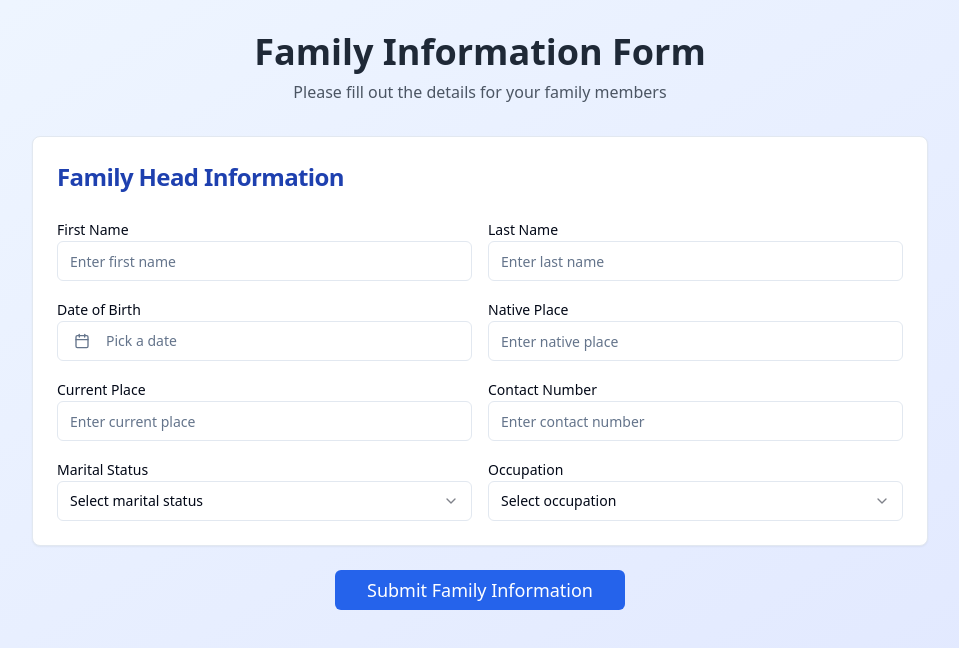
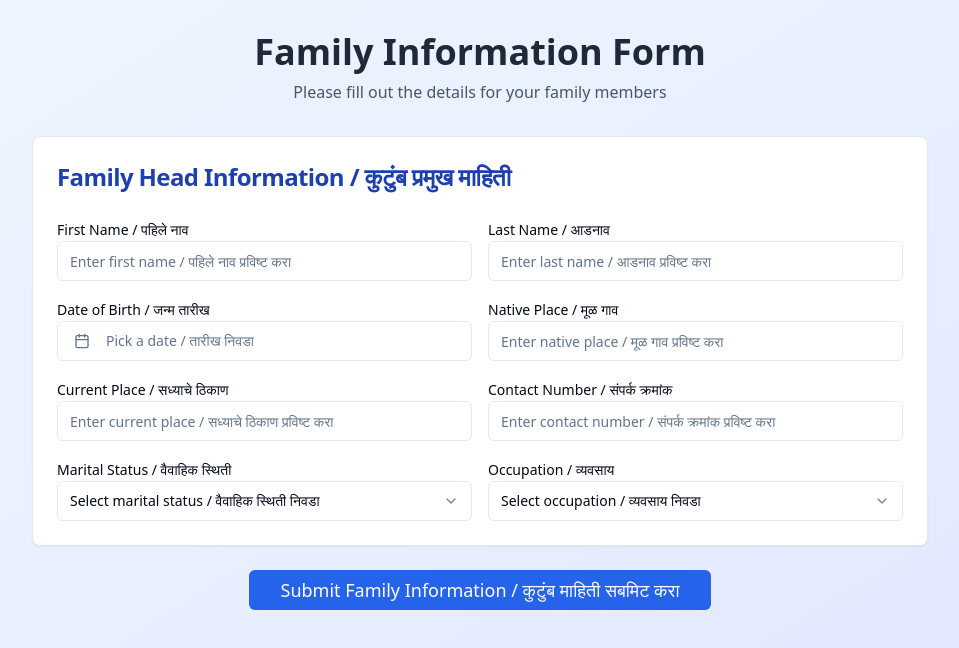
Before and after one commit to DeveshSoman/nyaas-dataform, a React (Vite) app: page / in a window 1280 px wide. Shown: the top 648 px of the page, without its empty margins (160-1119 px from the left). Built offline with nearby package versions, Linux system fonts and the light colour scheme.

Commit message:
Add name display and Marathi translation
Displays entered names next to form titles and provides Marathi translations for field labels and placeholders.

```diff
--- a/src/components/FamilyForm.tsx
+++ b/src/components/FamilyForm.tsx
@@ -94,6 +94,12 @@ const FamilyForm = () => {
   const spouseForm = useForm<SpouseData>({
     resolver: zodResolver(spouseSchema),
   });
+
+  // Watch form values for display
+  const familyHeadFirstName = familyHeadForm.watch('firstName') || '';
+  const familyHeadLastName = familyHeadForm.watch('lastName') || '';
+  const spouseFirstName = spouseForm.watch('firstName') || '';
+  const spouseLastName = spouseForm.watch('lastName') || '';
 
   const handleMaritalStatusChange = (value: string) => {
     familyHeadForm.setValue('maritalStatus', value as any);
@@ -614,21 +620,45 @@ const FamilyForm = () => {
     </div>
   );
 
+  const getDisplayName = (firstName: string, lastName: string) => {
+    if (!firstName && !lastName) return '';
+    return `${firstName} ${lastName}`.trim();
+  };
+
+  const getMarathiTranslation = (name: string) => {
+    // Simple transliteration mapping - in a real app, you'd use a proper translation API
+    const translationMap: { [key: string]: string } = {
+      'a': 'अ', 'b': 'ब', 'c': 'च', 'd': 'द', 'e': 'ए', 'f': 'फ', 'g': 'ग', 'h': 'ह',
+      'i': 'इ', 'j': 'ज', 'k': 'क', 'l': 'ल', 'm': 'म', 'n': 'न', 'o': 'ओ', 'p': 'प',
+      'q': 'क्यू', 'r': 'र', 's': 'स', 't': 'त', 'u': 'उ', 'v': 'व', 'w': 'व', 'x': 'क्स',
+      'y': 'य', 'z': 'झ', ' ': ' '
+    };
+
+    return name.toLowerCase().split('').map(char => translationMap[char] || char).join('');
+  };
+
   return (
     <div className="space-y-6">
       {/* Family Head Section */}
       <Card>
         <CardHeader>
-          <CardTitle className="text-2xl text-blue-800">Family Head Information</CardTitle>
+          <CardTitle className="text-2xl text-blue-800">
+            Family Head Information / कुटुंब प्रमुख माहिती
+            {getDisplayName(familyHeadFirstName, familyHeadLastName) && (
+              <span className="text-lg text-gray-600 ml-3">
+                ({getDisplayName(familyHeadFirstName, familyHeadLastName)} / {getMarathiTranslation(getDisplayName(familyHeadFirstName, familyHeadLastName))})
+              </span>
+            )}
+          </CardTitle>
         </CardHeader>
         <CardContent className="space-y-4">
           <div className="grid grid-cols-1 md:grid-cols-2 gap-4">
             <div>
-              <Label htmlFor="head-firstName">First Name</Label>
+              <Label htmlFor="head-firstName">First Name / पहिले नाव</Label>
               <Input
                 id="head-firstName"
                 {...familyHeadForm.register('firstName')}
-                placeholder="Enter first name"
+                placeholder="Enter first name / पहिले नाव प्रविष्ट करा"
               />
               {familyHeadForm.formState.errors.firstName && (
                 <p className="text-red-500 text-sm mt-1">{familyHeadForm.formState.errors.firstName.message}</p>
@@ -636,11 +666,11 @@ const FamilyForm = () => {
             </div>
 
             <div>
-              <Label htmlFor="head-lastName">Last Name</Label>
+              <Label htmlFor="head-lastName">Last Name / आडनाव</Label>
               <Input
                 id="head-lastName"
                 {...familyHeadForm.register('lastName')}
-                placeholder="Enter last name"
+                placeholder="Enter last name / आडनाव प्रविष्ट करा"
               />
               {familyHeadForm.formState.errors.lastName && (
                 <p className="text-red-500 text-sm mt-1">{familyHeadForm.formState.errors.lastName.message}</p>
@@ -648,7 +678,7 @@ const FamilyForm = () => {
             </div>
 
             <div>
-              <Label>Date of Birth</Label>
+              <Label>Date of Birth / जन्म तारीख</Label>
               <Popover>
                 <PopoverTrigger asChild>
                   <Button
@@ -665,7 +695,7 @@ const FamilyForm = () => {
                         (Age: {calculateAge(familyHeadForm.watch('dateOfBirth'))})
                       </>
                     ) : (
-                      <span>Pick a date</span>
+                      <span>Pick a date / तारीख निवडा</span>
                     )}
                   </Button>
                 </PopoverTrigger>
@@ -683,29 +713,29 @@ const FamilyForm = () => {
             </div>
 
             <div>
-              <Label htmlFor="head-nativePlace">Native Place</Label>
+              <Label htmlFor="head-nativePlace">Native Place / मूळ गाव</Label>
               <Input
                 id="head-nativePlace"
                 {...familyHeadForm.register('nativePlace')}
-                placeholder="Enter native place"
+                placeholder="Enter native place / मूळ गाव प्रविष्ट करा"
               />
             </div>
 
             <div>
-              <Label htmlFor="head-currentPlace">Current Place</Label>
+              <Label htmlFor="head-currentPlace">Current Place / सध्याचे ठिकाण</Label>
               <Input
                 id="head-currentPlace"
                 {...familyHeadForm.register('currentPlace')}
-                placeholder="Enter current place"
+                placeholder="Enter current place / सध्याचे ठिकाण प्रविष्ट करा"
               />
             </div>
 
             <div>
-              <Label htmlFor="head-contactNumber">Contact Number</Label>
+              <Label htmlFor="head-contactNumber">Contact Number / संपर्क क्रमांक</Label>
               <Input
                 id="head-contactNumber"
                 {...familyHeadForm.register('contactNumber')}
-                placeholder="Enter contact number"
+                placeholder="Enter contact number / संपर्क क्रमांक प्रविष्ट करा"
               />
               {familyHeadForm.formState.errors.contactNumber && (
                 <p className="text-red-500 text-sm mt-1">{familyHeadForm.formState.errors.contactNumber.message}</p>
@@ -713,30 +743,30 @@ const FamilyForm = () => {
             </div>
 
             <div>
-              <Label>Marital Status</Label>
+              <Label>Marital Status / वैवाहिक स्थिती</Label>
               <Select onValueChange={handleMaritalStatusChange}>
                 <SelectTrigger>
-                  <SelectValue placeholder="Select marital status" />
+                  <SelectValue placeholder="Select marital status / वैवाहिक स्थिती निवडा" />
                 </SelectTrigger>
                 <SelectContent>
-                  <SelectItem value="single">Single</SelectItem>
-                  <SelectItem value="married">Married</SelectItem>
-                  <SelectItem value="divorced">Divorced</SelectItem>
-                  <SelectItem value="widowed">Widowed</SelectItem>
+                  <SelectItem value="single">Single / अविवाहित</SelectItem>
+                  <SelectItem value="married">Married / विवाहित</SelectItem>
+                  <SelectItem value="divorced">Divorced / घटस्फोटित</SelectItem>
+                  <SelectItem value="widowed">Widowed / विधवा</SelectItem>
                 </SelectContent>
               </Select>
             </div>
 
             <div>
-              <Label>Occupation</Label>
+              <Label>Occupation / व्यवसाय</Label>
               <Select onValueChange={(value) => familyHeadForm.setValue('occupation', value as any)}>
                 <SelectTrigger>
-                  <SelectValue placeholder="Select occupation" />
+                  <SelectValue placeholder="Select occupation / व्यवसाय निवडा" />
                 </SelectTrigger>
                 <SelectContent>
-                  <SelectItem value="retired">Retired</SelectItem>
-                  <SelectItem value="salaried">Salaried</SelectItem>
-                  <SelectItem value="business">Business</SelectItem>
+                  <SelectItem value="retired">Retired / निवृत्त</SelectItem>
+                  <SelectItem value="salaried">Salaried / नोकरदार</SelectItem>
+                  <SelectItem value="business">Business / व्यवसाय</SelectItem>
                 </SelectContent>
               </Select>
             </div>
@@ -748,34 +778,41 @@ const FamilyForm = () => {
       {showSpouse && (
         <Card>
           <CardHeader>
-            <CardTitle className="text-2xl text-green-800">Spouse Information</CardTitle>
+            <CardTitle className="text-2xl text-green-800">
+              Spouse Information / जोडीदार माहिती
+              {getDisplayName(spouseFirstName, spouseLastName) && (
+                <span className="text-lg text-gray-600 ml-3">
+                  ({getDisplayName(spouseFirstName, spouseLastName)} / {getMarathiTranslation(getDisplayName(spouseFirstName, spouseLastName))})
+                </span>
+              )}
+            </CardTitle>
           </CardHeader>
           <CardContent className="space-y-4">
             <div className="grid grid-cols-1 md:grid-cols-2 gap-4">
               <div>
-                <Label htmlFor="spouse-firstName">First Name</Label>
+                <Label htmlFor="spouse-firstName">First Name / पहिले नाव</Label>
                 <Input
                   id="spouse-firstName"
                   {...spouseForm.register('firstName')}
-                  placeholder="Enter first name"
+                  placeholder="Enter first name / पहिले नाव प्रविष्ट करा"
                 />
               </div>
 
               <div>
-                <Label htmlFor="spouse-lastName">Last Name</Label>
+                <Label htmlFor="spouse-lastName">Last Name / आडनाव</Label>
                 <Input
                   id="spouse-lastName"
                   {...spouseForm.register('lastName')}
-                  placeholder="Enter last name"
+                  placeholder="Enter last name / आडनाव प्रविष्ट करा"
                 />
               </div>
 
               <div>
-                <Label htmlFor="spouse-contactNumber">Contact Number (Required)</Label>
+                <Label htmlFor="spouse-contactNumber">Contact Number / संपर्क क्रमांक</Label>
                 <Input
                   id="spouse-contactNumber"
                   {...spouseForm.register('contactNumber')}
-                  placeholder="Enter contact number"
+                  placeholder="Enter contact number / संपर्क क्रमांक प्रविष्ट करा"
                 />
                 {spouseForm.formState.errors.contactNumber && (
                   <p className="text-red-500 text-sm mt-1">{spouseForm.formState.errors.contactNumber.message}</p>
@@ -783,16 +820,16 @@ const FamilyForm = () => {
               </div>
 
               <div>
-                <Label htmlFor="spouse-nativePlace">Native Place</Label>
+                <Label htmlFor="spouse-nativePlace">Native Place / मूळ गाव</Label>
                 <Input
                   id="spouse-nativePlace"
                   {...spouseForm.register('nativePlace')}
-                  placeholder="Enter native place"
+                  placeholder="Enter native place / मूळ गाव प्रविष्ट करा"
                 />
               </div>
 
               <div>
-                <Label>Date of Birth</Label>
+                <Label>Date of Birth / जन्म तारीख</Label>
                 <Popover>
                   <PopoverTrigger asChild>
                     <Button
@@ -809,7 +846,7 @@ const FamilyForm = () => {
                           (Age: {calculateAge(spouseForm.watch('dateOfBirth'))})
                         </>
                       ) : (
-                        <span>Pick a date</span>
+                        <span>Pick a date / तारीख निवडा</span>
                       )}
                     </Button>
                   </PopoverTrigger>
@@ -827,25 +864,25 @@ const FamilyForm = () => {
               </div>
 
               <div>
-                <Label>Occupation</Label>
+                <Label>Occupation / व्यवसाय</Label>
                 <Select onValueChange={(value) => spouseForm.setValue('occupation', value as any)}>
                   <SelectTrigger>
-                    <SelectValue placeholder="Select occupation" />
+                    <SelectValue placeholder="Select occupation / व्यवसाय निवडा" />
                   </SelectTrigger>
                   <SelectContent>
-                    <SelectItem value="retired">Retired</SelectItem>
-                    <SelectItem value="housewife">Housewife</SelectItem>
-                    <SelectItem value="salaried">Salaried</SelectItem>
-                    <SelectItem value="business">Business</SelectItem>
+                    <SelectItem value="retired">Retired / निवृत्त</SelectItem>
+                    <SelectItem value="housewife">Housewife / गृहिणी</SelectItem>
+                    <SelectItem value="salaried">Salaried / नोकरदार</SelectItem>
+                    <SelectItem value="business">Business / व्यवसाय</SelectItem>
                   </SelectContent>
                 </Select>
               </div>
 
               <div>
-                <Label>Number of Sons</Label>
+                <Label>Number of Sons / मुलांची संख्या</Label>
                 <Select onValueChange={(value) => handleNumberOfSonsChange(parseInt(value))}>
                   <SelectTrigger>
-                    <SelectValue placeholder="Select number of sons" />
+                    <SelectValue placeholder="Select number of sons / मुलांची संख्या निवडा" />
                   </SelectTrigger>
                   <SelectContent>
                     {Array.from({ length: 11 }, (_, i) => (
@@ -856,10 +893,10 @@ const FamilyForm = () => {
               </div>
 
               <div>
-                <Label>Number of Daughters</Label>
+                <Label>Number of Daughters / मुलींची संख्या</Label>
                 <Select onValueChange={(value) => handleNumberOfDaughtersChange(parseInt(value))}>
                   <SelectTrigger>
-                    <SelectValue placeholder="Select number of daughters" />
+                    <SelectValue placeholder="Select number of daughters / मुलींची संख्या निवडा" />
                   </SelectTrigger>
                   <SelectContent>
                     {Array.from({ length: 11 }, (_, i) => (
@@ -877,7 +914,7 @@ const FamilyForm = () => {
       {numberOfSons > 0 && (
         <Card>
           <CardHeader>
-            <CardTitle className="text-2xl text-purple-800">Sons Information</CardTitle>
+            <CardTitle className="text-2xl text-purple-800">Sons Information / मुलांची माहिती</CardTitle>
           </CardHeader>
           <CardContent className="space-y-6">
             {sons.map((son, index) => renderChildForm(son, index, 'son'))}
@@ -889,7 +926,7 @@ const FamilyForm = () => {
       {numberOfDaughters > 0 && (
         <Card>
           <CardHeader>
-            <CardTitle className="text-2xl text-pink-800">Daughters Information</CardTitle>
+            <CardTitle className="text-2xl text-pink-800">Daughters Information / मुलींची माहिती</CardTitle>
           </CardHeader>
           <CardContent className="space-y-6">
             {daughters.map((daughter, index) => renderChildForm(daughter, index, 'daughter'))}
@@ -903,7 +940,7 @@ const FamilyForm = () => {
           onClick={onSubmit}
           className="bg-blue-600 hover:bg-blue-700 text-white px-8 py-3 text-lg"
         >
-          Submit Family Information
+          Submit Family Information / कुटुंब माहिती सबमिट करा
         </Button>
       </div>
     </div>
```
